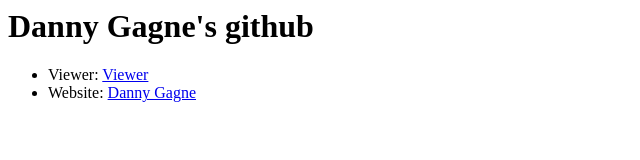
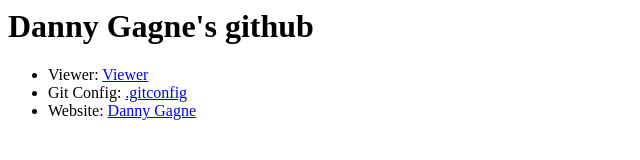
Before and after one commit to danny/danny.github.com, a plain HTML site: page index.htm in a window 1280 px wide. Shown: the whole page, without its empty margins (0-640 px from the left). Drawn offline with Linux system fonts and the light colour scheme.

Commit message:
fixed some html errors, added link to gitconfig gist

```diff
--- a/index.htm
+++ b/index.htm
@@ -7,7 +7,8 @@
 
     <ul>
       <li>Viewer: <a href="http://danny.github.com/viewer/viewer.html">Viewer</a></li>
-    <li>Website: <a href="http://dannygagne.com">Danny Gagne</a></li>
-
+      <li>Git Config: <a href="https://gist.github.com/56f3ed463664438b5426">.gitconfig</a></li>
+      <li>Website: <a href="http://dannygagne.com">Danny Gagne</a></li>
+    </ul>
   </body>
 </html>
```
